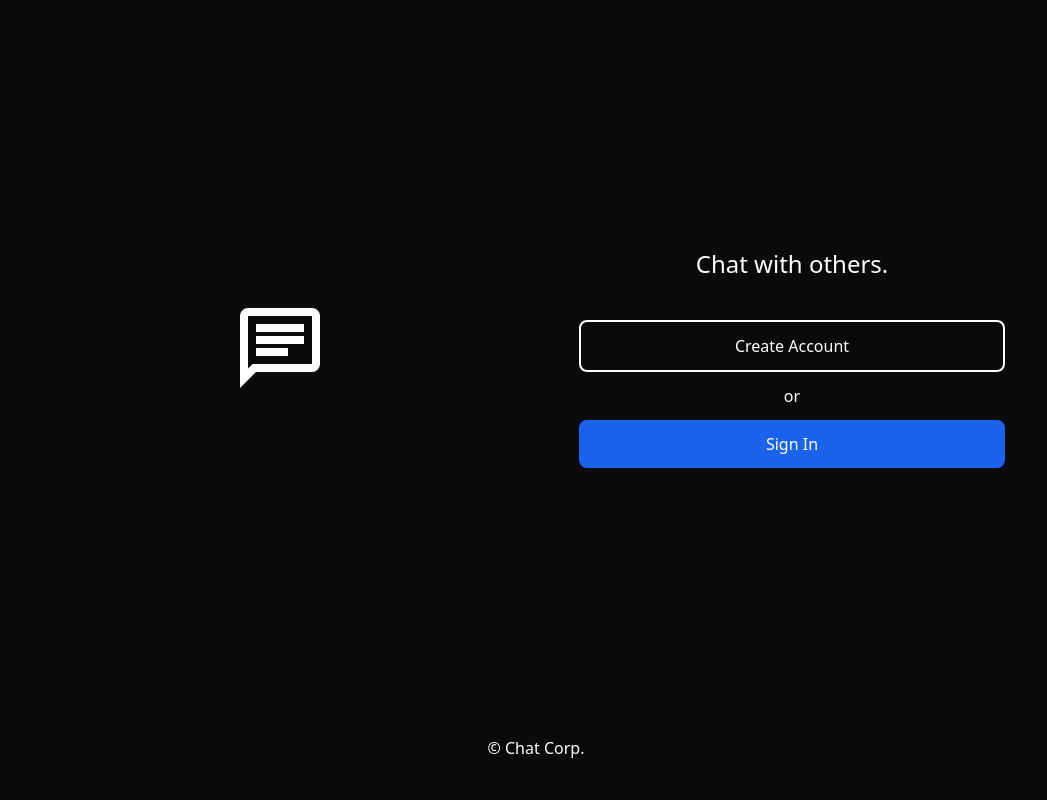
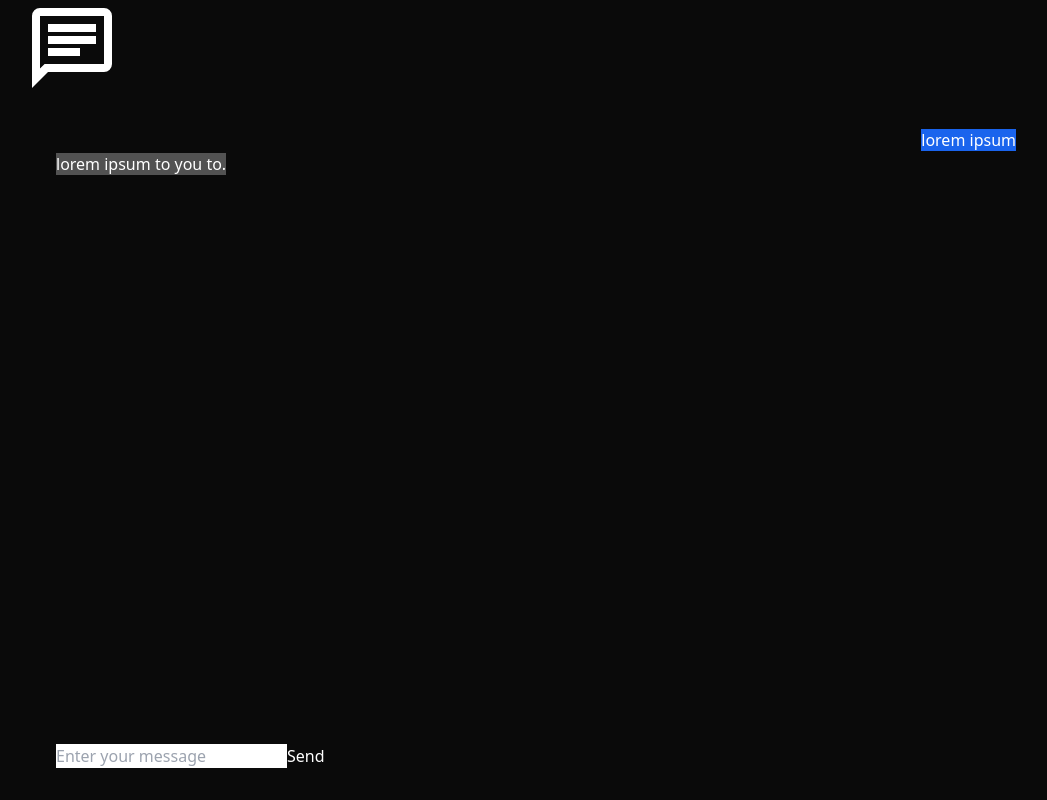
Before and after one commit to Bazorko/chat_frontend, a React (Vite) app: page /chat in a window 1280 px wide. Shown: the whole page, without its empty margins (104-1151 px from the left). Built offline with nearby package versions, Linux system fonts and the light colour scheme.

Commit message:
- Basic UI layout for chat window.

```diff
--- a/src/App.tsx
+++ b/src/App.tsx
@@ -1,52 +1,9 @@
-import { useState } from "react";
-import Logo from "./components/Logo";
-import Account from "./components/account/Account";
-import CreateAccount from "./components/account/CreateAccount";
-import SignIn from "./components/account/SignIn";
-import Footer from "./components/Footer";
-import Portal from "./components/Portal";
+import Chat from "./pages/Chat";
 
 const App = () => {
-  const [ isPortalOpen, setIsPortalOpen ] = useState(false);
-  const openPortal = (card: string) => {
-    setIsPortalOpen(true);
-    setAccountCard(card);
-  };
-  const closePortal = () => {
-    setIsPortalOpen(false);
-    setAccountCard("");
-  };
-
-  //Governs whether or not the create account portal or login portal displays.
-  const [ accountCard, setAccountCard ] = useState("");
-  const displayAccountCard = (card: string) => setAccountCard(card);
-  return(
-    <>
-      <section className={`flex flex-col h-screen p-5 lg:p-0 ${isPortalOpen ? "overflow-hidden" : null}`}>
-        <section className="flex flex-col items-center grow lg:flex-row lg:items-start">
-          <section className="lg:flex-1 lg:h-full lg:justify-items-center lg:content-center lg:p-0">
-            <Logo />
-          </section>
-          <section className="flex flex-col justify-center items-center lg:flex-1 lg:h-full lg:content-center">
-            <Account openPortal={openPortal} accountCard={accountCard} displayAccountCard={displayAccountCard}/>
-          </section>
-        </section>
-        <section className="p-5 lg:p-10">
-          <Footer />
-        </section>
-      </section>
-      {isPortalOpen &&
-        <Portal closePortal={closePortal}>
-          {
-            accountCard === "create" ?
-              (<CreateAccount closePortal={closePortal}/>) :
-            accountCard === "login" ?
-              (<SignIn closePortal={closePortal}/>) :
-            null
-          }
-        </Portal>
-      }
-    </>
+  return (
+    <Chat />
   )
 }
+
 export default App;
--- /dev/null
+++ b/src/AppHome.tsx
@@ -0,0 +1,52 @@
+import { useState } from "react";
+import Logo from "./components/Logo";
+import Account from "./components/account/Account";
+import CreateAccount from "./components/account/CreateAccount";
+import SignIn from "./components/account/SignIn";
+import Footer from "./components/Footer";
+import Portal from "./components/Portal";
+
+const App = () => {
+  const [ isPortalOpen, setIsPortalOpen ] = useState(false);
+  const openPortal = (card: string) => {
+    setIsPortalOpen(true);
+    setAccountCard(card);
+  };
+  const closePortal = () => {
+    setIsPortalOpen(false);
+    setAccountCard("");
+  };
+
+  //Governs whether or not the create account portal or login portal displays.
+  const [ accountCard, setAccountCard ] = useState("");
+  const displayAccountCard = (card: string) => setAccountCard(card);
+  return(
+    <>
+      <section className={`flex flex-col h-screen p-5 lg:p-0 ${isPortalOpen ? "overflow-hidden" : null}`}>
+        <section className="flex flex-col items-center grow lg:flex-row lg:items-start">
+          <section className="lg:flex-1 lg:h-full lg:justify-items-center lg:content-center lg:p-0">
+            <Logo />
+          </section>
+          <section className="flex flex-col justify-center items-center lg:flex-1 lg:h-full lg:content-center">
+            <Account openPortal={openPortal} accountCard={accountCard} displayAccountCard={displayAccountCard}/>
+          </section>
+        </section>
+        <section className="p-5 lg:p-10">
+          <Footer />
+        </section>
+      </section>
+      {isPortalOpen &&
+        <Portal closePortal={closePortal}>
+          {
+            accountCard === "create" ?
+              (<CreateAccount closePortal={closePortal}/>) :
+            accountCard === "login" ?
+              (<SignIn closePortal={closePortal}/>) :
+            null
+          }
+        </Portal>
+      }
+    </>
+  )
+}
+export default App;
--- /dev/null
+++ b/src/pages/Chat.tsx
@@ -0,0 +1,38 @@
+import Logo from "../components/Logo";
+
+const Chat = () => {
+    const messages = [
+        {
+            self: true,
+            message: "lorem ipsum"
+        },
+        {
+            self: false,
+            message: "lorem ipsum to you to."
+        },
+    ];
+    return (
+        <section className="flex flex-col h-screen">
+            <section className="">
+                <Logo />
+            </section>
+            {/*Chat Window*/}
+            <section className="p-8 grow overflow-auto">
+                {messages.map((message) => {
+                    return(
+                        <p className={`text-white ${message.self ? "text-right" : "text-left"}`}><span className={`${message.self ? "bg-primary_blue" : "bg-neutral-600"}`}>{message.message}</span></p>
+                    );
+                })}
+            </section>
+            {/*Chat Box*/}
+            <section className="p-8">
+                <form>
+                    <input type="text" className="border-white" placeholder="Enter your message"/>
+                    <button className="text-white">Send</button>
+                </form>
+            </section>
+        </section>
+    )
+}
+
+export default Chat;
```
Also changed, not shown: 1 other file (tests, documents, lock files or other folders).
